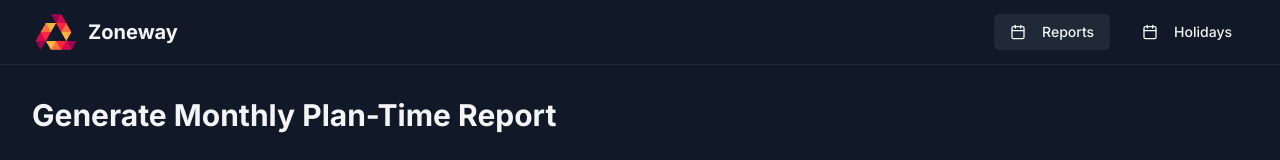
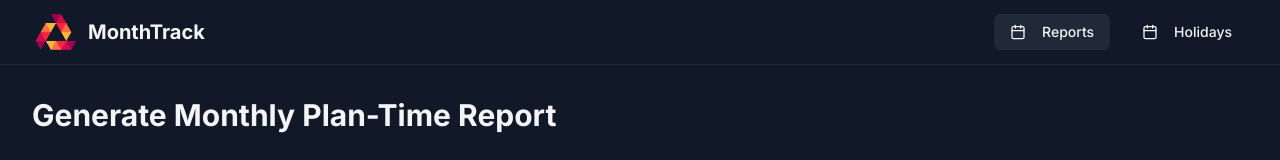
Before and after one commit to VimansaAbhayasekara/MonthlyTimeGenerator, a Next.js app: page / in a window 1280 px wide. Shown: the top 160 px of the page. Built offline with nearby package versions, Linux system fonts and the light colour scheme; no server answers.

Commit message:
app name changes

```diff
--- a/src/components/main-nav.tsx
+++ b/src/components/main-nav.tsx
@@ -15,7 +15,7 @@ export function MainNav() {
     <div className="flex items-center space-x-6">
       <Link href="/" className="flex items-center space-x-2">
         <img src="/logo.png" alt="Logo" className="h-12 w-12" />
-        <span className="text-xl font-bold">Zoneway</span>
+        <span className="text-xl font-bold">MonthTrack</span>
       </Link>
     </div>
 
```
